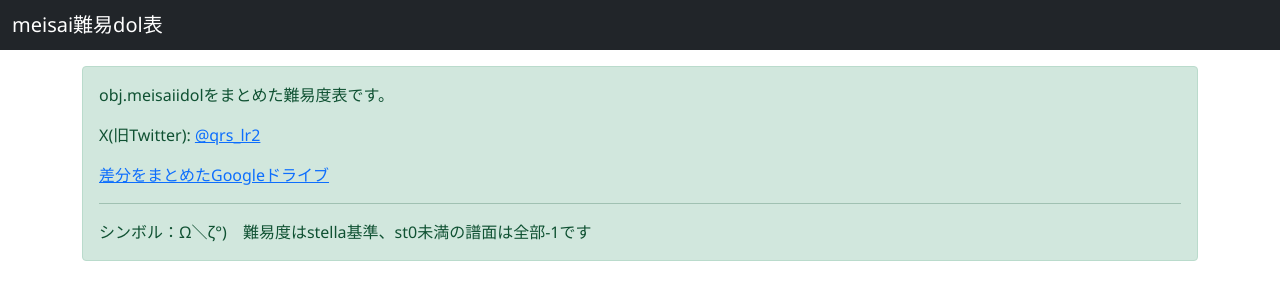
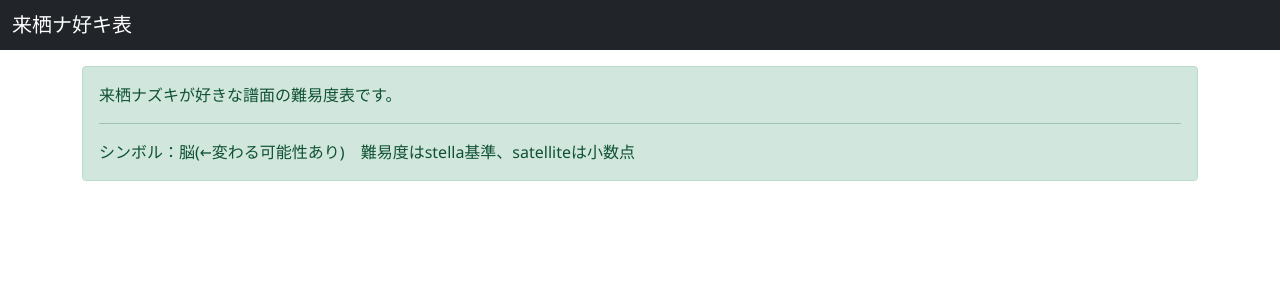
Before and after one commit to nwtr318/qrs_nazuki_table, a plain HTML site: page index.html in a window 1280 px wide. Drawn offline with nearby package versions, Linux system fonts and the light colour scheme; no server answers.

Commit message:
Update title and content in index.html

```diff
--- a/index.html
+++ b/index.html
@@ -2,7 +2,7 @@
 <html lang="ja">
 
 <head>
-    <title>meisai難易dol表</title>
+    <title>来栖ナ好キ表</title>
     <meta charset="UTF-8">
     <meta http-equiv="X-UA-Compatible" content="IE=edge">
     <meta name="viewport" content="width=device-width, initial-scale=1.0">
@@ -24,7 +24,7 @@
     <header class="mb-3">
         <nav class="navbar navbar-dark bg-dark">
             <div class="container-fluid">
-                <span class="navbar-brand mb-0 h1">meisai難易dol表</span>
+                <span class="navbar-brand mb-0 h1">来栖ナ好キ表</span>
             </div>
         </nav>
     </header>
@@ -32,11 +32,9 @@
     <div class="container">
 
         <div class="alert alert-success mb-3" role="alert">
-            <p>obj.meisaiidolをまとめた難易度表です。</p>
-            <p>X(旧Twitter): <a href="https://x.com/qrs_lr2" target="_blank">@qrs_lr2</a></p>
-            <p><a href="https://drive.google.com/drive/folders/1tV4elMyMRjCHdtRq6P2lUr6-JAdbyqhy?usp=sharing" target="_blank">差分をまとめたGoogleドライブ</a></p>
+            <p>来栖ナズキが好きな譜面の難易度表です。</p>
             <hr>
-            <p class="mb-0">シンボル：Ω＼ζ°)　難易度はstella基準、st0未満の譜面は全部-1です</p>
+            <p class="mb-0">シンボル：脳(←変わる可能性あり)　難易度はstella基準、satelliteは小数点</p>
         </div>
 
        <!--ここから難易度表本体-->
```
